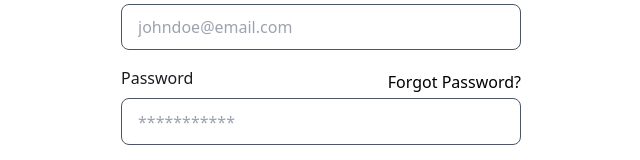
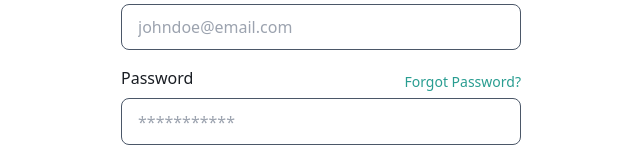
Before and after one commit to syedmilad/Finance_System, a React (Create React App) app: page /sign-in in a window 1280 px wide. Shown: the part 250-410 px from the top of the page, without its empty margins (319-959 px from the left). Built offline with nearby package versions, Linux system fonts and the light colour scheme.

Commit message:
Login updated.

```diff
--- a/src/components/GeneralInput.jsx
+++ b/src/components/GeneralInput.jsx
@@ -5,7 +5,7 @@ const GeneralInput = ({ type, name, placeholder, value, onChange, error, label,
         <div className='flex flex-col w-full mt-4 mb-4'>
             <div className='flex flex-row justify-between items-center'>
                 <label className='text-base mb-2 font-medium text-[#191D23]' htmlFor={name}>{label}</label>
-                {isNotification && <span>{notificationText}</span>}
+                {isNotification && <span className='text-primary text-sm font-medium'>{notificationText}</span>}
             </div>
             <input className='rounded-[8px] border-[1px] border-[#4B5768] text-[16px] leading-[22px] font-normal text-[#4B5768] px-[1rem] py-[0.7rem]' name={name} id={name} type={type} placeholder={placeholder} value={value} onChange={onChange} />
             {error && <p>{error}</p>}
--- a/src/pages/Login.jsx
+++ b/src/pages/Login.jsx
@@ -12,13 +12,12 @@ const Login = () => {
   })
   const onchangeHandler = (e) => {
     const { name, value, type, checked } = e.target;
-    console.log("vaule==>",{ name, value, type, checked })
     e.preventDefault();
     const valueToUse = type === "checkbox" ? checked : value;
     setInput((prev) => ({ ...prev, [name]: valueToUse }))
   }
   return (
-    <div className='flex justify-center  p-8 items-center h-screen'>
+    <div className='flex justify-center p-8 items-center h-screen'>
       <div className='max-w-[400px] w-screen'>
         <div className='flex justify-center mb-[4rem] items-center'>
           <img src={lightLogo} alt="lightLogo" className='w-[276px] h-[32px] ' />
@@ -33,7 +32,7 @@ const Login = () => {
           <img src={google} alt="google" />
           <p>Continue with Google</p>
         </div>
-        <p className='text-primary text-base text-center mt-4'>Create an account</p>
+        <p className='text-primary text-base text-center mt-4 cursor-pointer'>Create an account</p>
       </div>
     </div>
   )
```
